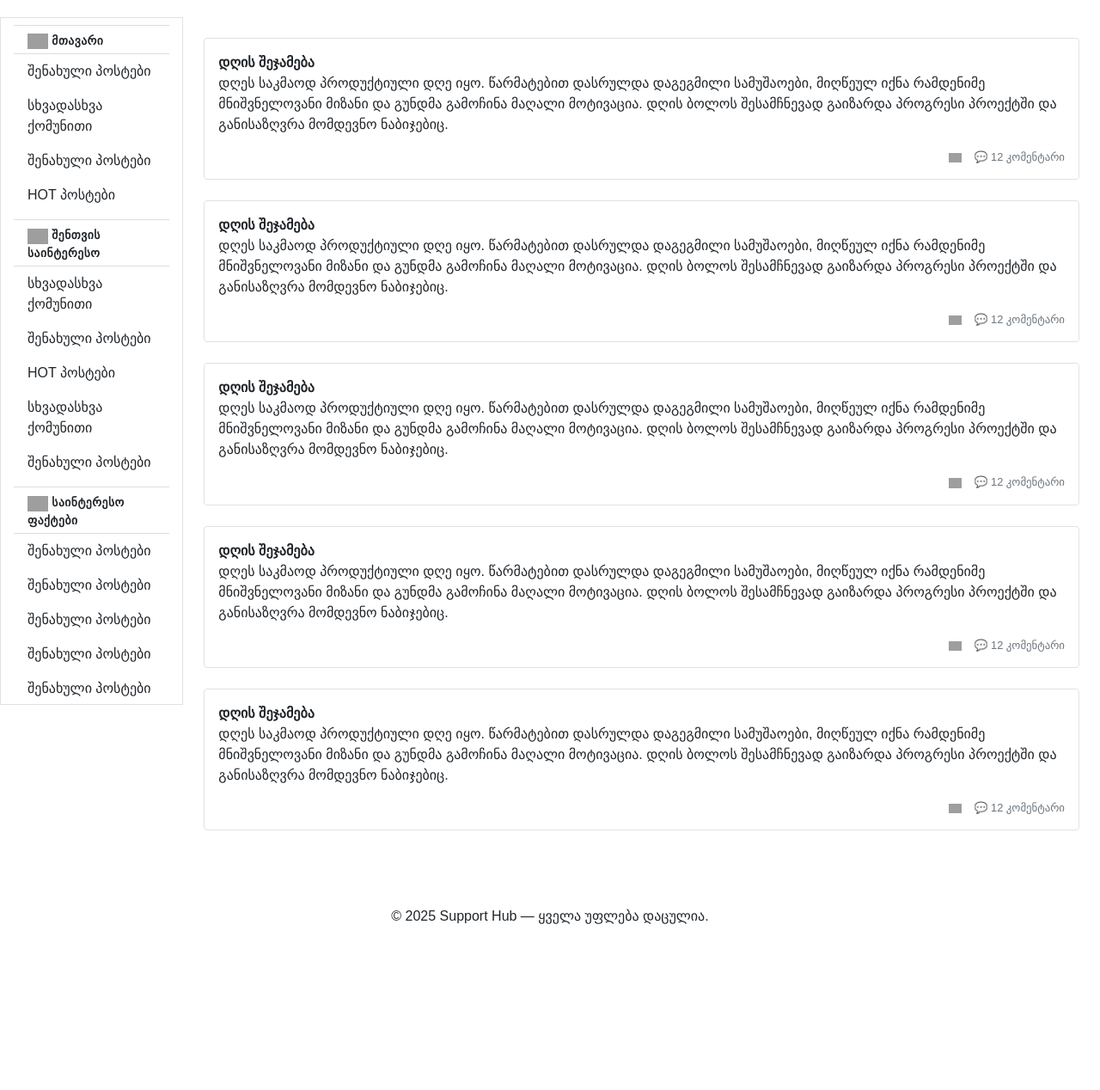
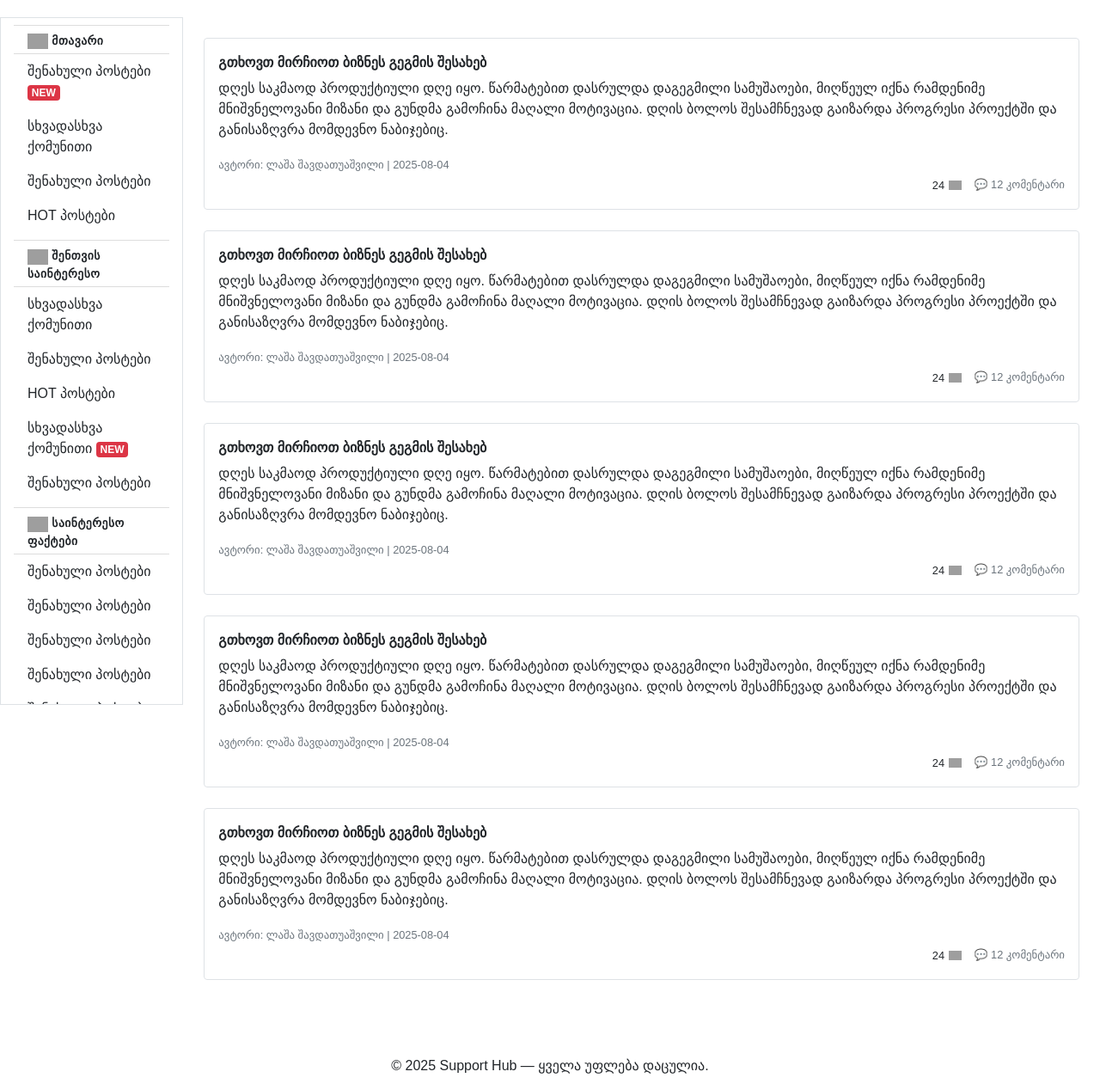
Before and after one commit to ShavdatuashviliSandro/DjangoApp, a Django app: page / in a window 1280 px wide. Shown: the part 56-1324 px from the top of the page at 86% size. Before the commit the page ends 1131 px from the top, so only its background shows below. Run offline with Django 4.2, Linux system fonts and the light colour scheme; some web fonts are replaced; grey boxes are pictures that could not be loaded.

Commit message:
Optimized design

```diff
--- a/support_hub/main/templates/main/index.html
+++ b/support_hub/main/templates/main/index.html
@@ -5,15 +5,19 @@
 {% block content %}
     {% for i in range %}
         <div class="container-xl my-4 px-3 py-3 border rounded main-posts">
-                <strong class="mb-2">დღის შეჯამება</strong>
-                <p class="mb-3">
+            <strong class="mb-2">გთხოვთ მირჩიოთ ბიზნეს გეგმის შესახებ</strong>
+            <p class="mb-3" style="padding-top: 6px">
                 დღეს საკმაოდ პროდუქტიული დღე იყო. წარმატებით დასრულდა დაგეგმილი სამუშაოები, მიღწეულ იქნა
                 რამდენიმე მნიშვნელოვანი მიზანი და გუნდმა გამოჩინა მაღალი მოტივაცია. დღის ბოლოს შესამჩნევად გაიზარდა
                 პროგრესი
                 პროექტში და განისაზღვრა მომდევნო ნაბიჯებიც.
-                </p>
+            <div>
+                <small class="text-muted text-right">ავტორი: <a href="#">ლაშა შავდათუაშვილი</a> |
+                    2025-08-04</small>
+            </div>
+
             <div class="d-flex justify-content-end align-items-center gap-3">
-                    <a style="padding-right: 15px" href="#" class="text-danger small" aria-label="Like"><img
+                <a style="padding-right: 15px" href="#" aria-label="Like"><small>24</small> <img
                         width="15px"
                         src="{{ logo_url }}"
                         alt="heart-logo"></a>
--- a/support_hub/templates/base.html
+++ b/support_hub/templates/base.html
@@ -20,7 +20,11 @@
                                                src="https://www.nicepng.com/png/detail/14-142284_png-file-svg-home-icon-black-circle.png"
                                                alt="home-page-icon"> მთავარი
                 </li>
-                <li class="nav-item"><a href="#" class="nav-link">შენახული პოსტები</a></li>
+                <li class="nav-item">
+                    <a href="#" class="nav-link">შენახული პოსტები
+                        <span class="badge badge-danger">NEW</span>
+                    </a>
+                </li>
                 <li class="nav-item"><a href="#" class="nav-link">სხვადასხვა ქომუნითი</a></li>
                 <li class="nav-item"><a href="#" class="nav-link">შენახული პოსტები</a></li>
                 <li class="nav-item"><a href="#" class="nav-link">HOT პოსტები</a></li>
@@ -31,7 +35,9 @@
                 <li class="nav-item"><a href="#" class="nav-link">სხვადასხვა ქომუნითი</a></li>
                 <li class="nav-item"><a href="#" class="nav-link">შენახული პოსტები</a></li>
                 <li class="nav-item"><a href="#" class="nav-link">HOT პოსტები</a></li>
-                <li class="nav-item"><a href="#" class="nav-link">სხვადასხვა ქომუნითი</a></li>
+                <li class="nav-item"><a href="#" class="nav-link">სხვადასხვა ქომუნითი
+                    <span class="badge badge-danger">NEW</span></a>
+                </li>
                 <li class="nav-item"><a href="#" class="nav-link">შენახული პოსტები</a></li>
                 <li class="section-title"><img width="24px" src="https://cdn-icons-png.flaticon.com/512/4/4259.png"
                                                alt="book-icon"> საინტერესო ფაქტები
@@ -41,7 +47,8 @@
                 <li class="nav-item"><a href="#" class="nav-link">შენახული პოსტები</a></li>
                 <li class="nav-item"><a href="#" class="nav-link">შენახული პოსტები</a></li>
                 <li class="nav-item"><a href="#" class="nav-link">შენახული პოსტები</a></li>
-                <li class="nav-item"><a href="#" class="nav-link">HOT პოსტები</a></li>
+                <li class="nav-item"><a href="#" class="nav-link">HOT პოსტები <span
+                        class="badge badge-danger">NEW</span></a></li>
                 <li class="nav-item"><a href="#" class="nav-link">HOT პოსტები</a></li>
                 <li class="nav-item"><a href="#" class="nav-link">სხვადასხვა ქომუნითი</a></li>
                 <li class="section-title">
```
Lines whose indentation alone changed are shown as unchanged.
